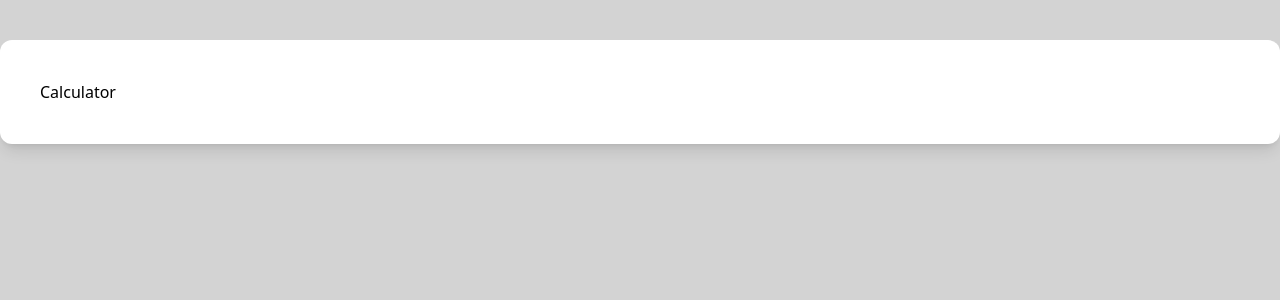
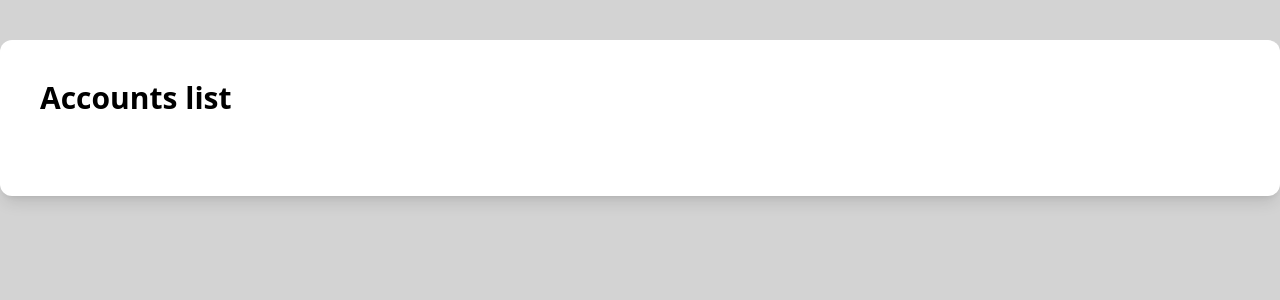
Before and after one commit to tishksenia/assets-calculator, a React (Create React App) app: page / in a window 1280 px wide. Shown: the top 300 px of the page. Built offline with nearby package versions, Linux system fonts and the light colour scheme.

Commit message:
feat: output list of accounts

```diff
--- /dev/null
+++ b/src/entities/AccountCard/config/types.ts
@@ -0,0 +1,13 @@
+import { Currency } from 'shared';
+
+interface Account {
+    title: string;
+    amounts: Amount[];
+}
+
+interface Amount {
+    currency: Currency;
+    amount: number;
+}
+
+export type { Account, Amount };
--- a/src/entities/AccountCard/index.ts
+++ b/src/entities/AccountCard/index.ts
@@ -1 +1,2 @@
 export { accountsReducer } from './model/accountsSlice';
+export { AccountsList } from './ui/AccountsList';
--- a/src/entities/AccountCard/model/accountsSlice.ts
+++ b/src/entities/AccountCard/model/accountsSlice.ts
@@ -1,17 +1,8 @@
 import { createSlice, PayloadAction } from '@reduxjs/toolkit';
-import { Currency } from 'shared';
+import { RootState } from 'app/config/store';
+import { Account } from '../config/types';
 
 type AccountsState = Account[];
-
-interface Account {
-    title: string;
-    amounts: Amount[];
-}
-
-interface Amount {
-    currency: Currency;
-    amount: number;
-}
 
 const initialState: AccountsState = [];
 
@@ -27,4 +18,5 @@ const accountsSlice = createSlice({
 
 const accountsReducer = accountsSlice.reducer;
 export const { addAccount } = accountsSlice.actions;
+export const accountsSelector = (state: RootState) => state.accounts;
 export { accountsReducer };
--- /dev/null
+++ b/src/entities/AccountCard/ui/AccountCard.tsx
@@ -0,0 +1,18 @@
+import React, { FC } from 'react';
+import { Account } from '../config/types';
+import { AmountCard } from './AmountCard';
+
+interface Props {
+    item: Account;
+}
+
+export const AccountCard: FC<Props> = ({ item: { amounts, title } }) => {
+    return (
+        <div className="mb-4">
+            <h2 className="font-medium text-xl pb-4">{title}</h2>
+            {amounts.map((amount, index) => (
+                <AmountCard amount={amount} key={index} />
+            ))}
+        </div>
+    );
+};
--- /dev/null
+++ b/src/entities/AccountCard/ui/AccountsList.tsx
@@ -0,0 +1,16 @@
+import { useAppSelector } from 'app/config/hooks';
+import { accountsSelector } from '../model/accountsSlice';
+import { AccountCard } from './AccountCard';
+
+export const AccountsList = () => {
+    const items = useAppSelector(accountsSelector);
+
+    return (
+        <div>
+            <h1 className="text-3xl font-bold pb-10">Accounts list</h1>
+            {items.map((item, index) => (
+                <AccountCard item={item} key={index} />
+            ))}
+        </div>
+    );
+};
--- /dev/null
+++ b/src/entities/AccountCard/ui/AmountCard.tsx
@@ -0,0 +1,14 @@
+import { FC } from 'react';
+import { Amount } from '../config/types';
+
+interface Props {
+    amount: Amount;
+}
+
+export const AmountCard: FC<Props> = ({ amount: { amount, currency } }) => {
+    return (
+        <div>
+            {amount} {currency}
+        </div>
+    );
+};
--- a/src/pages/Calculator/index.tsx
+++ b/src/pages/Calculator/index.tsx
@@ -1,5 +1,10 @@
+import { AccountsList } from 'entities/AccountCard';
 import { Container } from 'widgets';
 
 export const Calculator = () => {
-    return <Container>Calculator</Container>;
+    return (
+        <Container>
+            <AccountsList />
+        </Container>
+    );
 };
```
